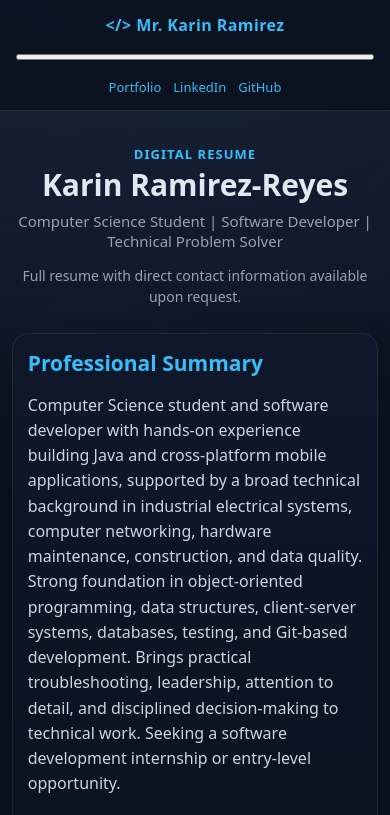
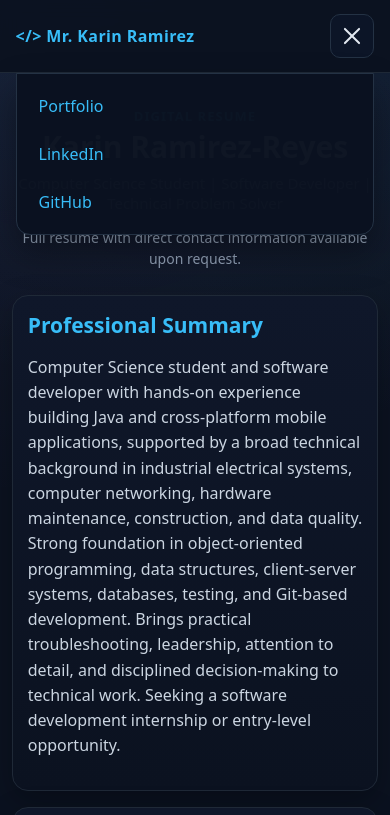
Before and after one commit to karinramirez93/karinramirez93.github.io, a plain HTML site: page resume.html in a window 390 px wide. Both pictures are taken after a click on the button "Open resume navigation menu". Shown: the top 815 px of the page. Drawn offline with Linux system fonts and the light colour scheme.

Commit message:
add resume hamburger and harden mobile social icon sizing

```diff
--- a/style.css
+++ b/style.css
@@ -253,6 +253,7 @@
 }
 
 .resume-nav {
+  position: relative;
   display: flex;
   align-items: center;
   justify-content: space-between;
@@ -272,6 +273,40 @@
   gap: 16px;
   flex-wrap: wrap;
 }
+
+/* Resume hamburger is hidden on desktop and shown on tablets/phones. */
+.resume-nav-toggle {
+  display: none;
+  width: 44px;
+  height: 44px;
+  padding: 10px;
+  border: 1px solid #243244;
+  border-radius: 10px;
+  background: #0c1527;
+  cursor: pointer;
+  flex: 0 0 auto;
+  flex-direction: column;
+  justify-content: center;
+  gap: 5px;
+}
+
+.resume-nav-toggle span {
+  display: block;
+  width: 100%;
+  height: 2px;
+  border-radius: 999px;
+  background: var(--text);
+  transition: transform .2s ease, opacity .2s ease;
+}
+
+.resume-nav-toggle:focus-visible {
+  outline: none;
+  box-shadow: 0 0 0 4px var(--ring);
+}
+
+.resume-nav-toggle.is-open span:nth-child(1) { transform: translateY(7px) rotate(45deg); }
+.resume-nav-toggle.is-open span:nth-child(2) { opacity: 0; }
+.resume-nav-toggle.is-open span:nth-child(3) { transform: translateY(-7px) rotate(-45deg); }
 
 /* Main content width is intentionally narrower than the portfolio for easier reading. */
 .resume-shell {
@@ -415,14 +450,55 @@
    -------------------------------------------------------------------------- */
 @media (max-width: 760px) {
   .resume-nav {
-    align-items: flex-start;
+    align-items: center;
   }
 
-  /* Keep the header compact on small screens instead of hiding navigation entirely. */
+  .resume-nav-toggle {
+    display: inline-flex;
+  }
+
+  /* The public links stay available without consuming two rows in the mobile header. */
   .resume-nav-links {
-    justify-content: flex-end;
-    gap: 9px 12px;
-    font-size: 13px;
+    position: absolute;
+    top: calc(100% + 1px);
+    left: 0;
+    right: 0;
+    z-index: 70;
+    display: flex;
+    flex-direction: column;
+    align-items: stretch;
+    gap: 4px;
+    padding: 10px;
+    border: 1px solid #243244;
+    border-radius: 0 0 14px 14px;
+    background: rgba(11,18,32,.98);
+    box-shadow: 0 18px 35px rgba(0,0,0,.35);
+    opacity: 0;
+    visibility: hidden;
+    pointer-events: none;
+    transform: translateY(-8px);
+    transition: opacity .18s ease, transform .18s ease, visibility .18s ease;
+  }
+
+  .resume-nav-links.is-open {
+    opacity: 1;
+    visibility: visible;
+    pointer-events: auto;
+    transform: translateY(0);
+  }
+
+  .resume-nav-links a {
+    min-height: 44px;
+    display: flex;
+    align-items: center;
+    padding: 10px 12px;
+    border-radius: 9px;
+  }
+
+  .resume-nav-links a:hover,
+  .resume-nav-links a:focus-visible {
+    background: #0f1b30;
+    text-decoration: none;
   }
 
   .resume-intro {
@@ -446,16 +522,15 @@
 
 @media (max-width: 520px) {
   .resume-nav {
-    flex-direction: column;
-    align-items: stretch;
+    flex-direction: row;
+    align-items: center;
   }
 
   .resume-nav .logo {
-    text-align: center;
-  }
-
-  .resume-nav-links {
-    justify-content: center;
+    text-align: left;
+    max-width: calc(100% - 60px);
+    overflow: hidden;
+    text-overflow: ellipsis;
   }
 
   .resume-shell {
@@ -640,7 +715,11 @@
   }
 
   .resume-action-icon {
-    width: 16px;
-    height: 16px;
+    width: 16px !important;
+    height: 16px !important;
+    max-width: 16px !important;
+    max-height: 16px !important;
+    flex: 0 0 16px !important;
+    overflow: hidden;
   }
 }
```
